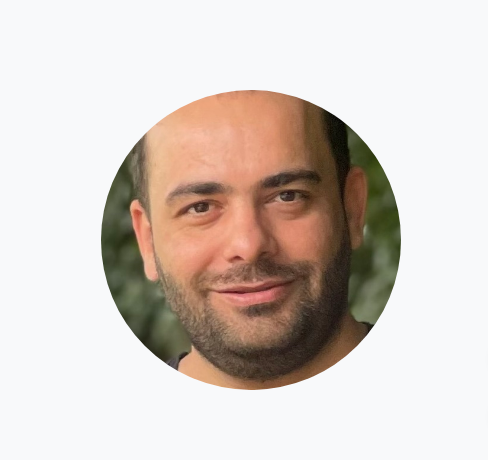
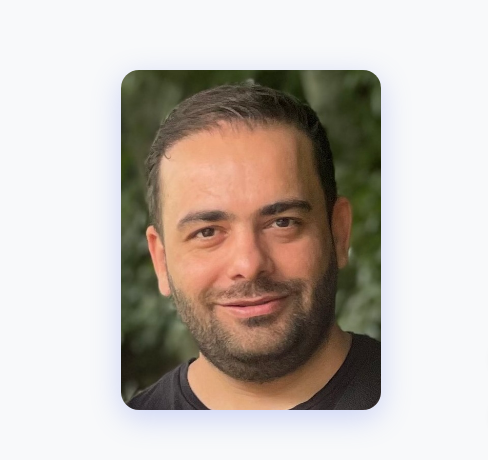
Before and after one commit to nazerof/nazerof.github.io, a plain HTML site: page index.html in a window 1280 px wide. Shown: the part 641-1101 px from the top of the page, 0-488 px from the left. Drawn offline with Linux system fonts and the light colour scheme.

Commit message:
fix: change profile photo from circle to rounded rectangle to show full face

```diff
--- a/index.html
+++ b/index.html
@@ -110,8 +110,8 @@
         <div class="container">
             <h2 class="section-title fade-in">About Me</h2>
             <div class="about-content fade-in">
-                <div class="about-image" style="background: none;">
-                    <img src="Nazer_Hadifeh_pic1.jpg" alt="Nazer Hdaifeh" style="width: 300px; height: 300px; border-radius: 50%; object-fit: cover;">
+                <div class="about-image" style="background: none; width: auto; height: auto; border-radius: 0;">
+                    <img src="Nazer_Hadifeh_pic1.jpg" alt="Nazer Hdaifeh" style="width: 260px; height: 340px; border-radius: 18px; object-fit: cover; object-position: top; box-shadow: 0 8px 30px rgba(102, 126, 234, 0.3);">
                 </div>
                 <div class="about-text">
                     <h3>Data Scientist & ML Engineer</h3>
```
